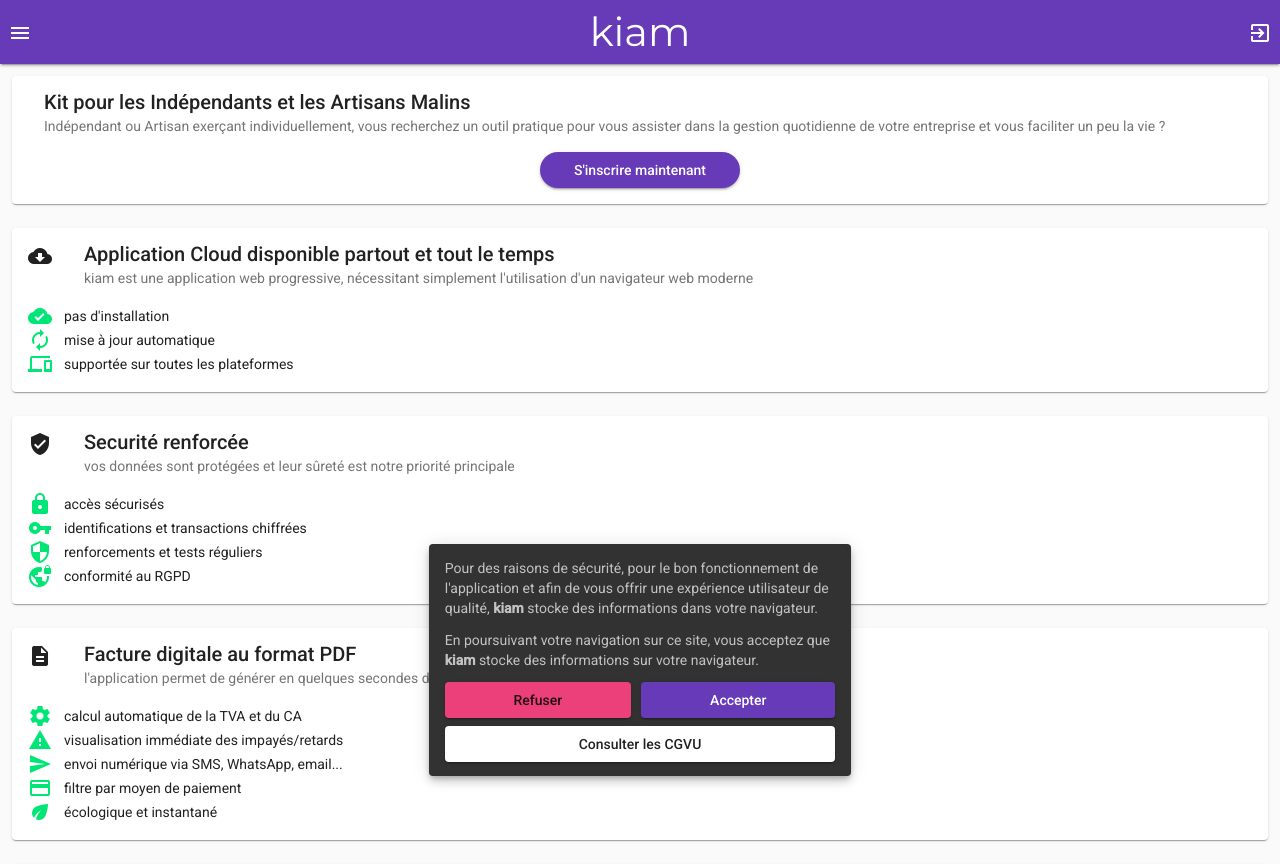
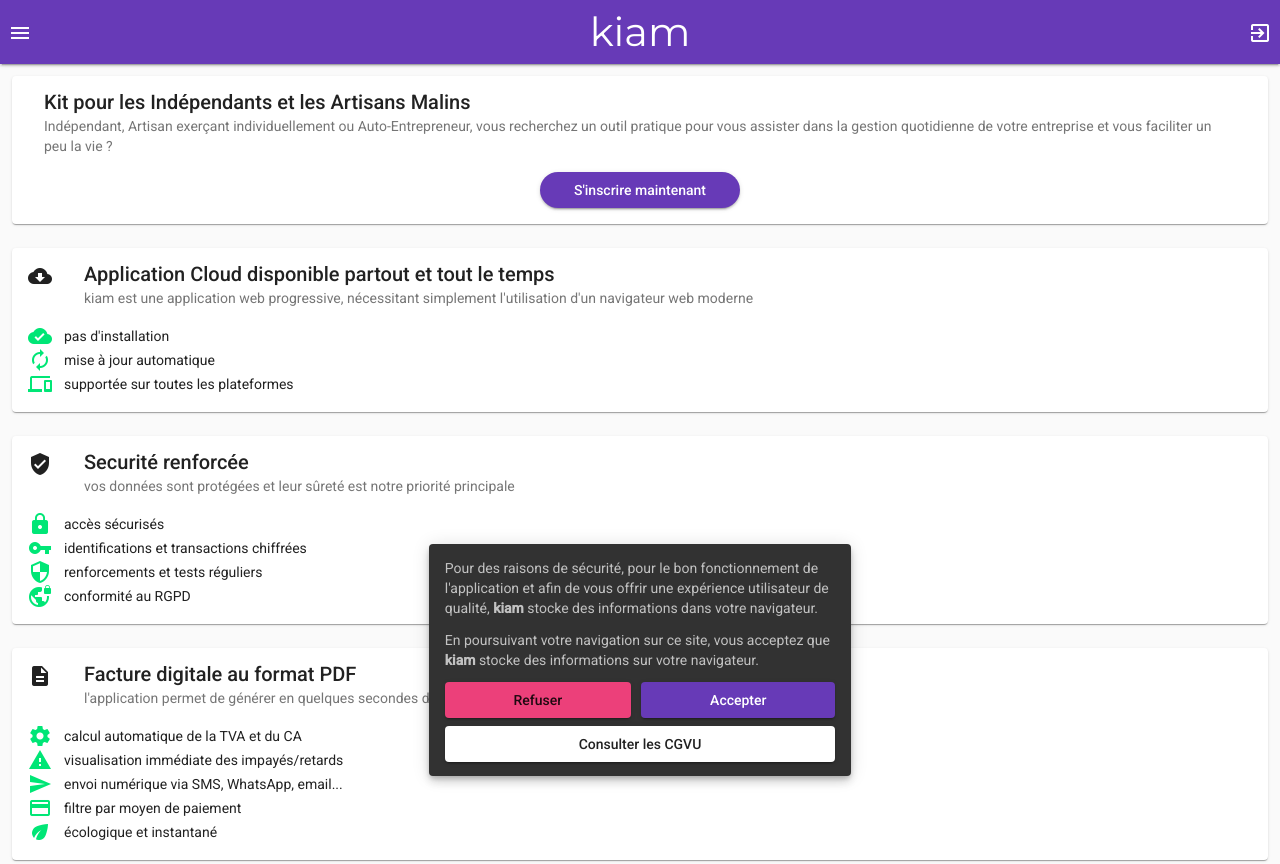
Before and after one commit to trendev/kiam-welcome, an Angular app: page /home in a window 1280 px wide. Built offline with nearby package versions, Linux system fonts and the light colour scheme.

Commit message:
add auto-entrepreneur in welcome message

```diff
--- a/src/app/home/home.component.html
+++ b/src/app/home/home.component.html
@@ -5,9 +5,8 @@
                 Kit pour les Indépendants et les Artisans Malins
             </mat-card-title>
             <mat-card-subtitle>
-                Indépendant ou Artisan exerçant individuellement, vous recherchez un outil pratique pour vous assister
-                dans
-                la gestion quotidienne de votre entreprise et vous faciliter un peu la vie ?
+                Indépendant, Artisan exerçant individuellement ou Auto-Entrepreneur, vous recherchez un outil pratique
+                pour vous assister dans la gestion quotidienne de votre entreprise et vous faciliter un peu la vie ?
             </mat-card-subtitle>
         </mat-card-header>
         <mat-card-content>
```
